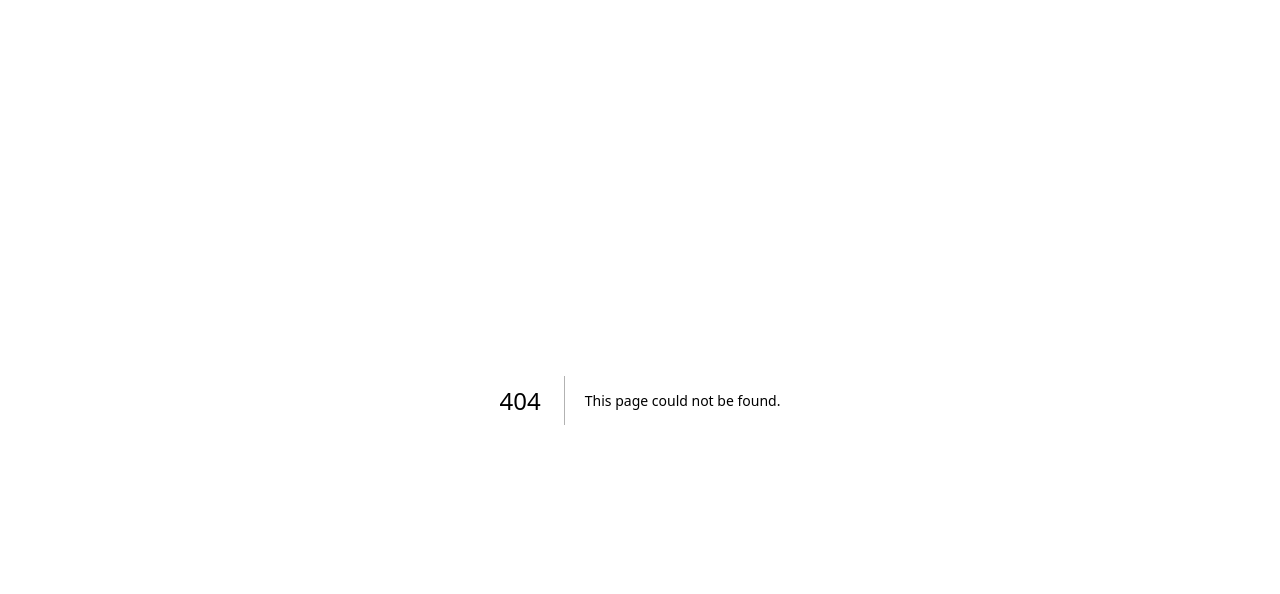
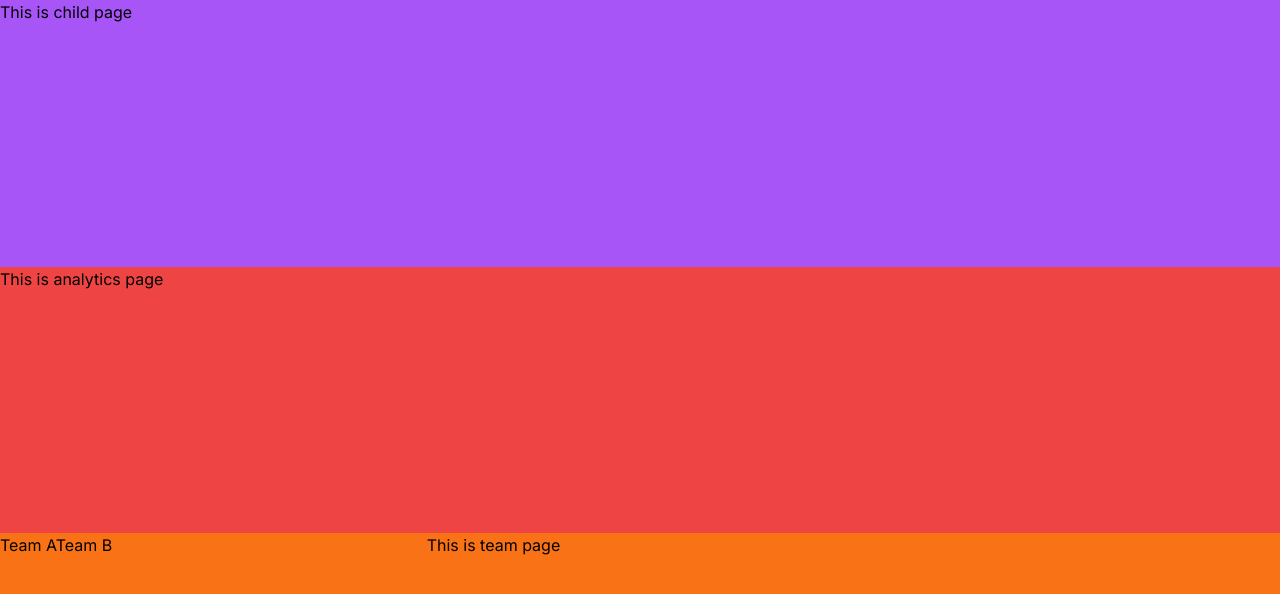
Before and after one commit to Genx-unidirectional/nextjs-app, a Next.js app: page /parallel in a window 1280 px wide. Before the commit this address had no page. Shown: the top 594 px of the page. Built offline with nearby package versions, Linux system fonts and the light colour scheme.

Commit message:
feat parallel routes

```diff
--- /dev/null
+++ b/src/app/parallel/@analytics/default.tsx
@@ -0,0 +1,4 @@
+function Default() {
+  return <div>This is default for analytics </div>;
+}
+export default Default;
--- /dev/null
+++ b/src/app/parallel/@analytics/page.tsx
@@ -0,0 +1,4 @@
+function page() {
+  return <div>This is analytics page</div>;
+}
+export default page;
--- /dev/null
+++ b/src/app/parallel/@team/ateam/page.tsx
@@ -0,0 +1,4 @@
+function page() {
+  return <div className="bg-indigo-500 w-full h-full">This is team A</div>;
+}
+export default page;
--- /dev/null
+++ b/src/app/parallel/@team/bteam/page.tsx
@@ -0,0 +1,4 @@
+function page() {
+  return <div className="bg-blue-500 w-full h-full">This is team B</div>;
+}
+export default page;
--- /dev/null
+++ b/src/app/parallel/@team/layout.tsx
@@ -0,0 +1,14 @@
+import Link from "next/link";
+
+function layout({ children }: { children: React.ReactNode }) {
+  return (
+    <div className="grid grid-cols-3">
+      <div className="col-span-1">
+        <Link href={"/parallel/ateam"}>Team A</Link>
+        <Link href={"/parallel/bteam"}>Team B</Link>
+      </div>
+      <div className="col-span-2 h-full ">{children}</div>
+    </div>
+  );
+}
+export default layout;
--- /dev/null
+++ b/src/app/parallel/@team/page.tsx
@@ -0,0 +1,4 @@
+function page() {
+  return <div>This is team page</div>;
+}
+export default page;
--- /dev/null
+++ b/src/app/parallel/default.tsx
@@ -0,0 +1,4 @@
+function Default() {
+  return <div>This is default for root </div>;
+}
+export default Default;
--- /dev/null
+++ b/src/app/parallel/layout.tsx
@@ -0,0 +1,18 @@
+function layout({
+  children,
+  analytics,
+  team,
+}: {
+  children: React.ReactNode;
+  analytics: React.ReactNode;
+  team: React.ReactNode;
+}) {
+  return (
+    <div className="h-screen w-full grid grid-rows-3">
+      <div className="bg-purple-500">{children}</div>
+      <div className="bg-red-500">{analytics}</div>
+      <div className="bg-orange-500">{team}</div>
+    </div>
+  );
+}
+export default layout;
--- /dev/null
+++ b/src/app/parallel/page.tsx
@@ -0,0 +1,4 @@
+function page() {
+  return <div>This is child page</div>;
+}
+export default page;
```
